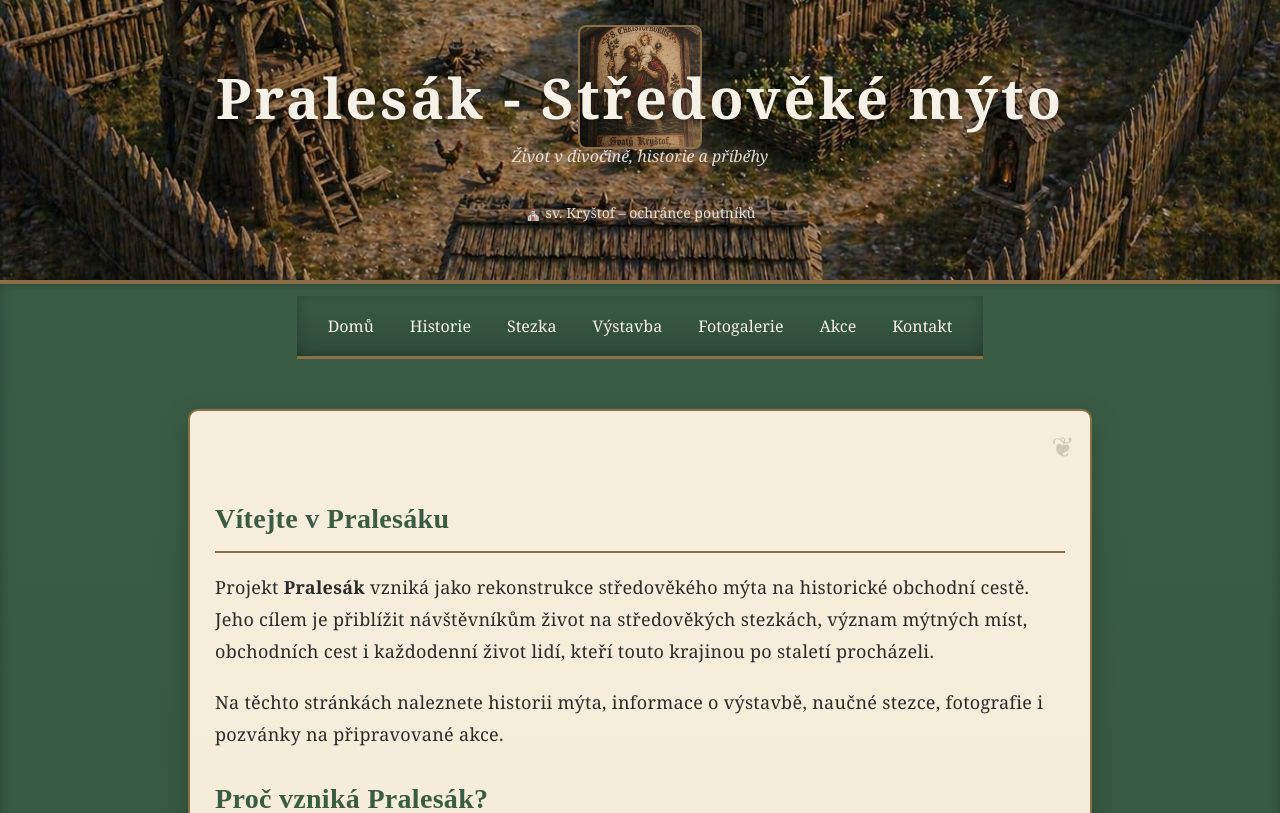
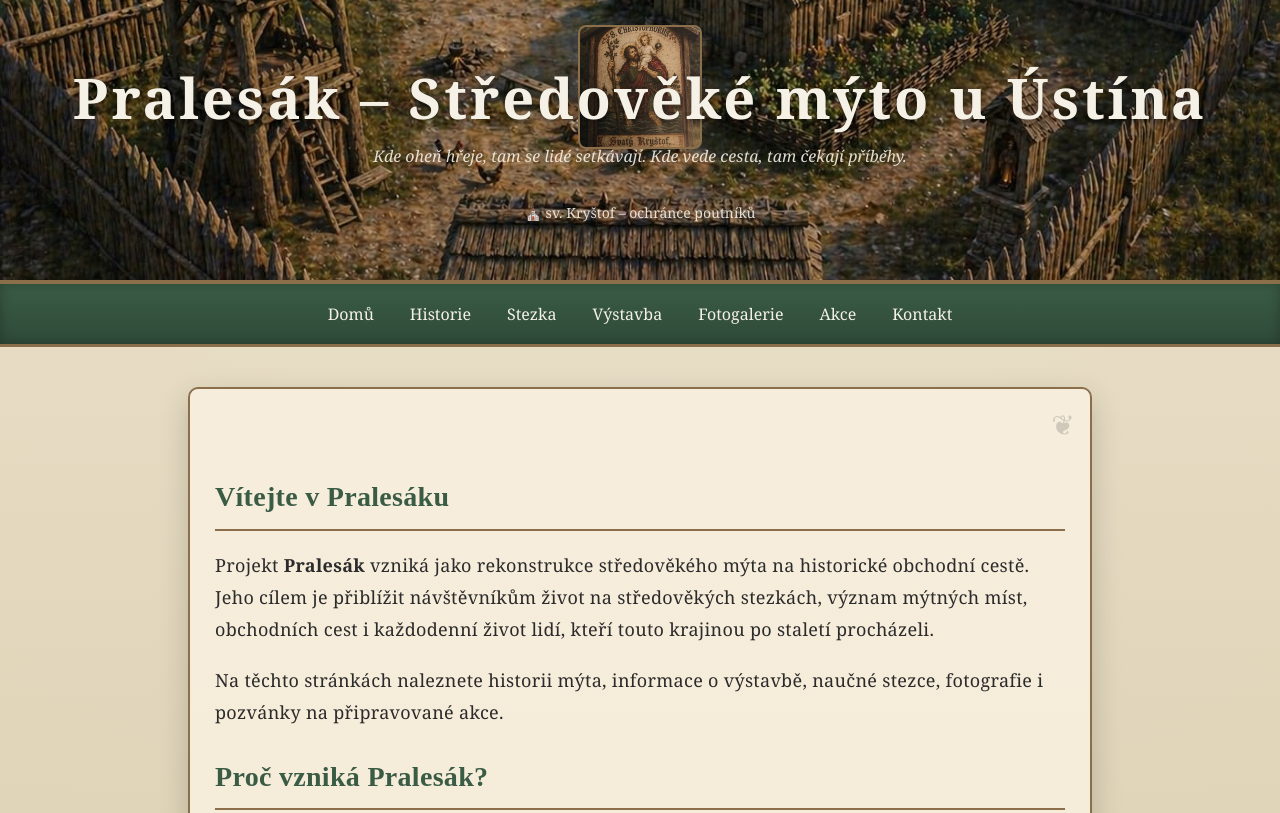
Before and after one commit to Pralesak/pralesak, a plain HTML site: page index.html in a window 1280 px wide. Shown: the top 813 px of the page. Drawn offline with Linux system fonts and the light colour scheme; files whose address does not match are found by name.

Commit message:
Revise index.html with updated content and meta tags
Updated index.html to enhance content and structure, including new meta tags and improved headings.

```diff
--- a/index.html
+++ b/index.html
@@ -1,28 +1,34 @@
+
 <!DOCTYPE html>
 <html lang="cs">
 <head>
+  <meta charset="UTF-8">
+  <meta name="viewport" content="width=device-width, initial-scale=1.0">
+
+  <title>Pralesák – Středověké mýto u Ústína</title>
+
+  <meta name="description" content="Pralesák je vznikající středověké mýto u Ústína nedaleko Olomouce. Poznejte historii obchodních cest, středověké stavby, poutnická místa, přírodu a připravované akce.">
+
+  <meta name="robots" content="index, follow">
+  <link rel="canonical" href="https://pralesak.cz/">
+
+  <link rel="stylesheet" href="style.css">
+</head>
+
+<body id="top">
+
 <header class="header">
-
   <div class="header-bg"></div>
 
-  <h1>Pralesák - Středověké mýto</h1>
-  <p>Život v divočině, historie a příběhy</p>
+  <h1>Pralesák – Středověké mýto u Ústína</h1>
+
+  <p>Kde oheň hřeje, tam se lidé setkávají. Kde vede cesta, tam čekají příběhy.</p>
 
   <div style="margin-top:20px; font-size:14px; opacity:0.9;">
     ⛪ sv. Kryštof – ochránce poutníků
   </div>
+</header>
 
-</header> <meta charset="UTF-8" />
-  <meta name="viewport" content="width=device-width, initial-scale=1.0"/>
-  <title>Pralesák</title>
-
-  <link rel="stylesheet" href="style.css">
-</head>
-
-<body>
-
-  <!-- MENU (klikací) -->
-  <nav class="menu">
 <nav class="menu">
   <a href="index.html">Domů</a>
   <a href="historie.html">Historie</a>
@@ -32,6 +38,7 @@
   <a href="akce.html">Akce</a>
   <a href="kontakt.html">Kontakt</a>
 </nav>
+
 
   <!-- OBSAH -->
   <main>
```
Lines whose indentation alone changed are shown as unchanged.
